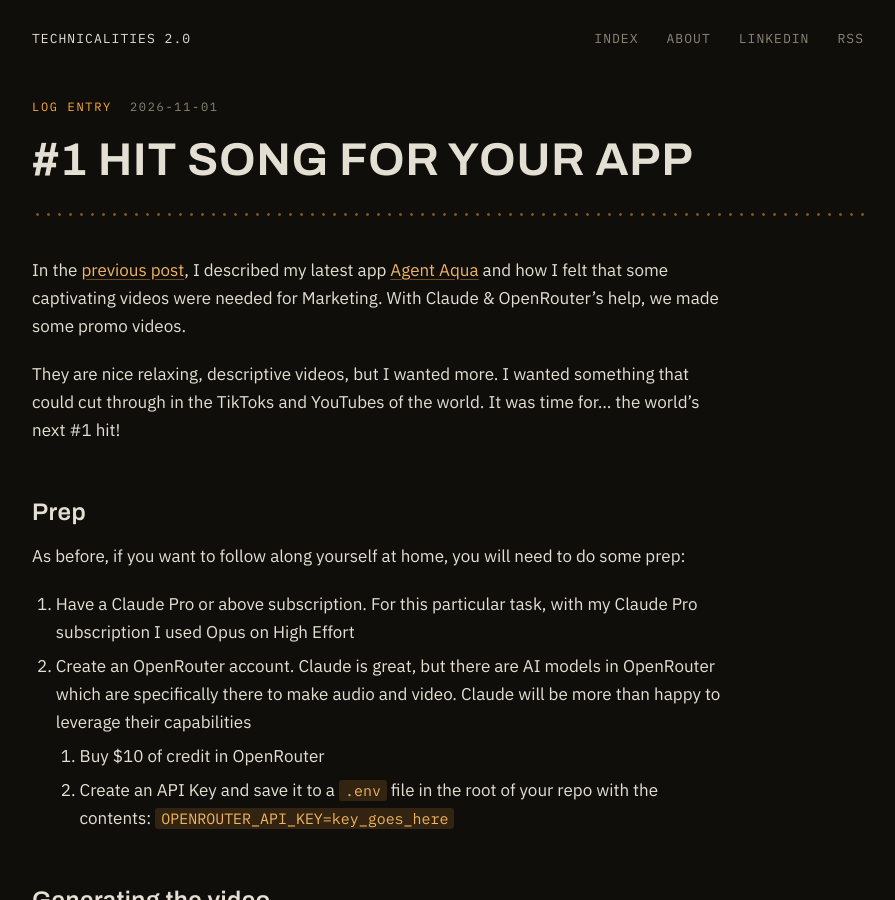
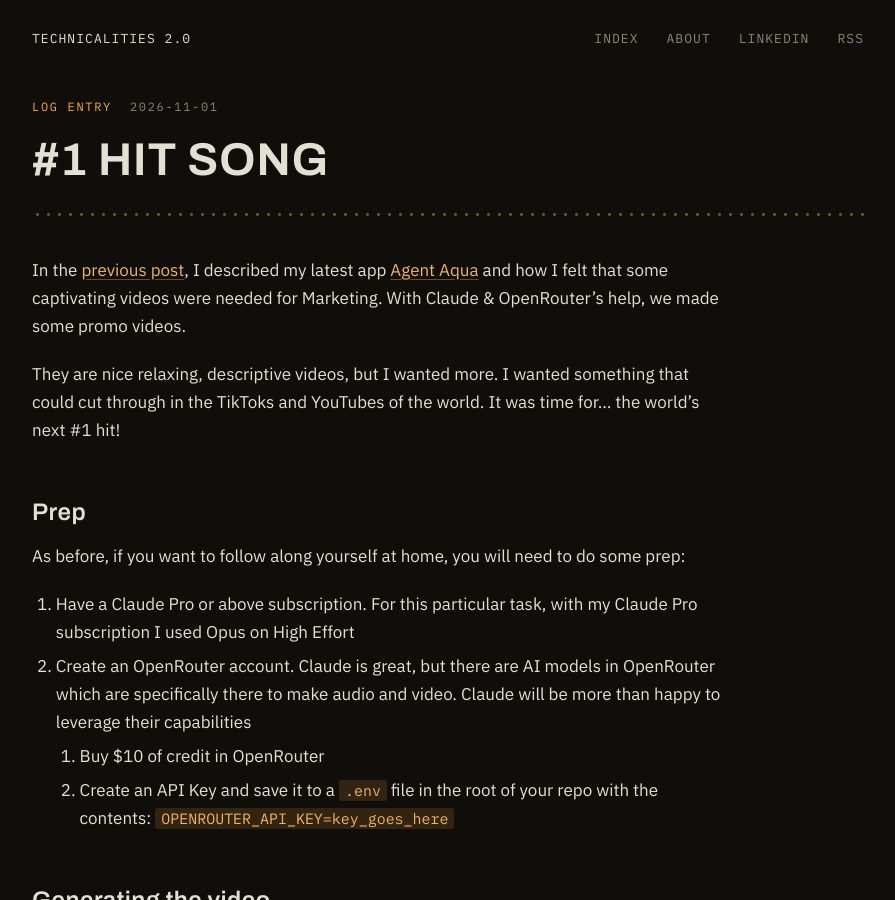
Before and after one commit to eoinclayton/eoinclayton.github.io, a Jekyll site: the page built from _posts/2026-11-01-hit-song-for-app.md, in a window 1280 px wide and 900 px high. Shown: the whole window, without its empty margins (192-1087 px from the left). Built offline with Jekyll 4.4.1, drawn with Linux system fonts in a browser that asks for light colours.

Commit message:
Broaden hit song post title and description
Co-Authored-By: Claude Opus 5.5 <noreply@anthropic.com>

```diff
--- a/_posts/2026-11-01-hit-song-for-app.md
+++ b/_posts/2026-11-01-hit-song-for-app.md
@@ -1,8 +1,8 @@
 ---
 layout: post
 date: 2026-11-01
-title: "#1 Hit Song For Your App"
-description: How to make a music video for your app/site
+title: "#1 Hit Song"
+description: How to make a music video for your app/site/product/brand
 ---
 In the [previous post]({% post_url 2026-10-01-promo-video %}), I described my latest app [Agent Aqua](https://agentaqua.net/) and how I felt that some captivating videos were needed for Marketing. With Claude & OpenRouter's help, we made some promo videos.
 
```
